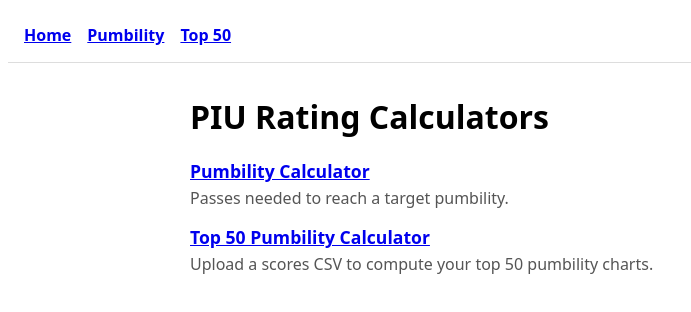
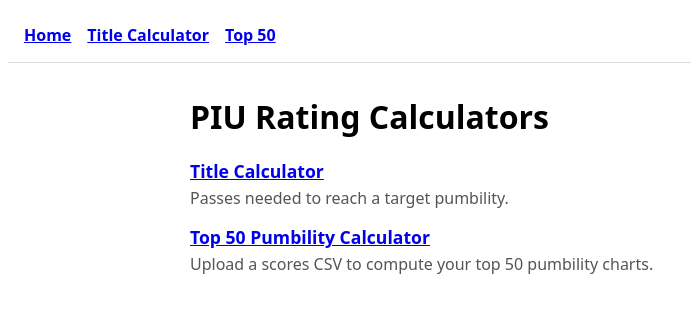
Before and after one commit to stickwarslit/phx2-web-rating-calculator, a Svelte app: page / in a window 1280 px wide. Shown: the top 312 px of the page, without its empty margins (0-691 px from the left). Built offline with nearby package versions, Linux system fonts and the light colour scheme.

Commit message:
the labels mean something

```diff
--- a/src/App.svelte
+++ b/src/App.svelte
@@ -15,7 +15,7 @@
 
 <nav>
   <a href="#/">Home</a>
-  <a href="#/pumbility">Pumbility</a>
+  <a href="#/pumbility">Title Calculator</a>
   <a href="#/top50">Top 50</a>
 </nav>
 
--- a/src/routes/Home.svelte
+++ b/src/routes/Home.svelte
@@ -1,6 +1,6 @@
 <script lang="ts">
   const calculators = [
-    { path: '#/pumbility', name: 'Pumbility Calculator', description: 'Passes needed to reach a target pumbility.' },
+    { path: '#/pumbility', name: 'Title Calculator', description: 'Passes needed to reach a target pumbility.' },
     { path: '#/top50', name: 'Top 50 Pumbility Calculator', description: 'Upload a scores CSV to compute your top 50 pumbility charts.' },
   ]
 </script>
--- a/src/routes/PumbilityCalculator.svelte
+++ b/src/routes/PumbilityCalculator.svelte
@@ -36,7 +36,7 @@
 </script>
 
 <main>
-  <h1>PIU Pumbility Calculator</h1>
+  <h1>PIU Title Calculator</h1>
   <p class="subtitle">
     Passes needed on a single chart to reach a target pumbility, assuming
     all 50 counted scores are the same grade/plate.
```
